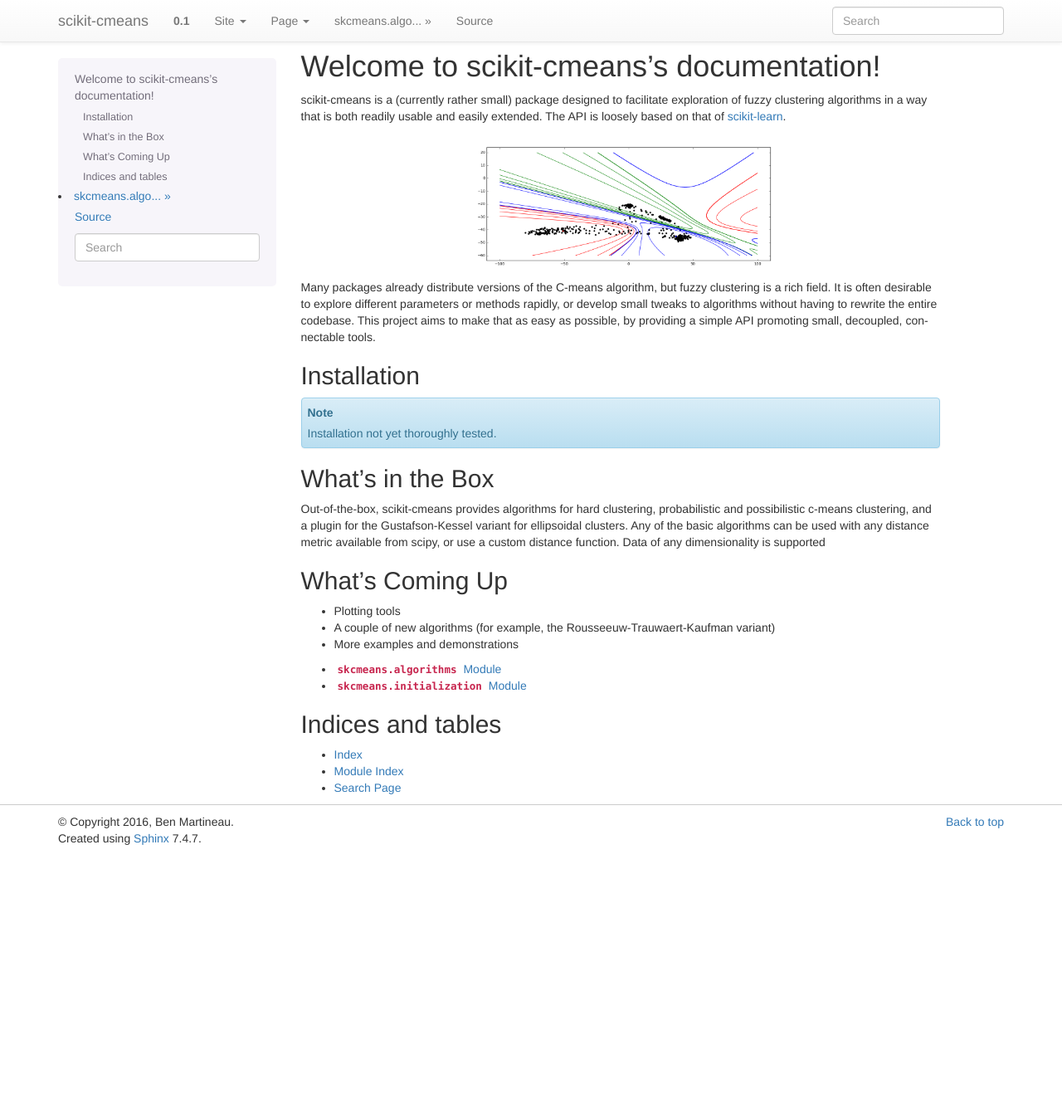
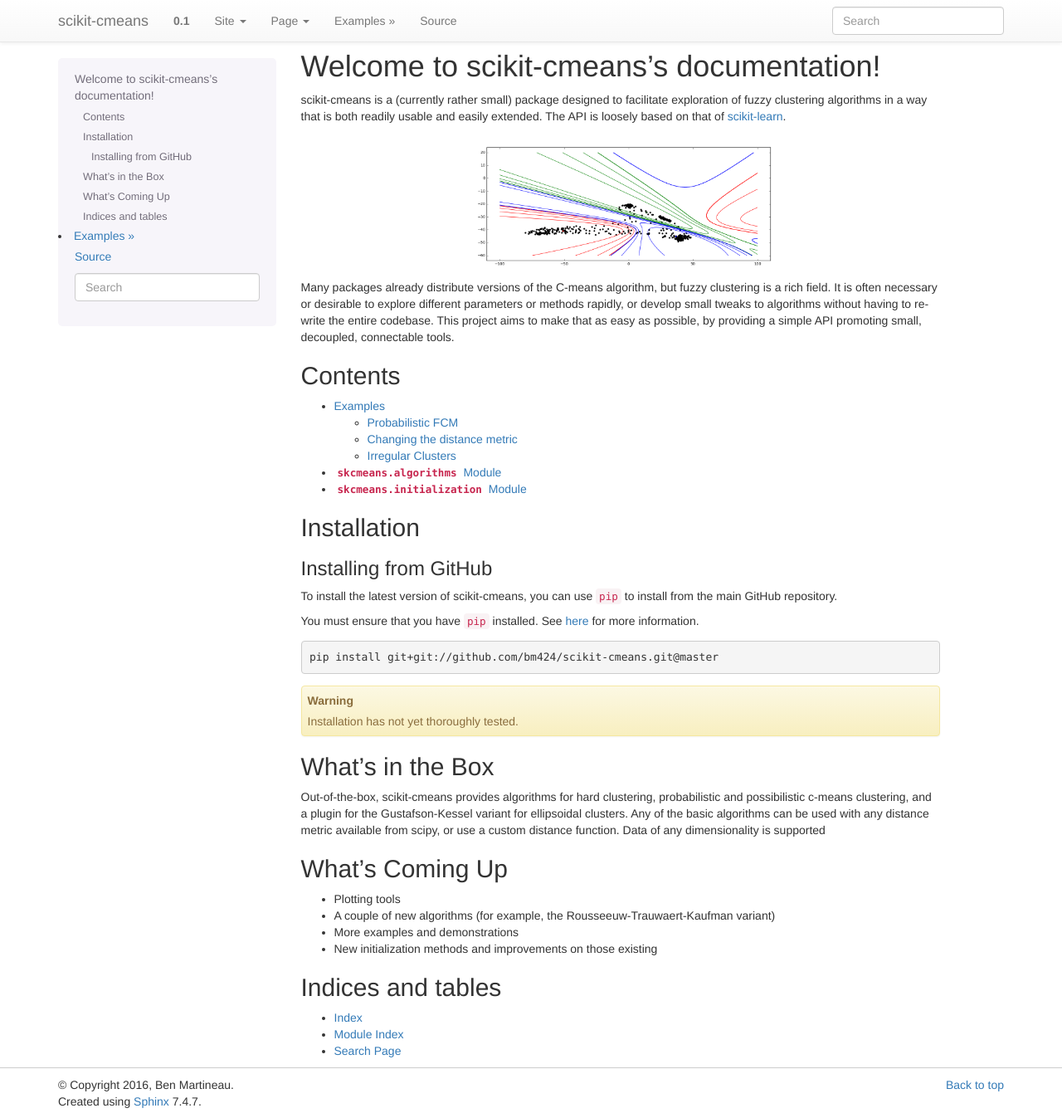
Before and after one commit to bm424/scikit-cmeans, a Sphinx documentation site: the page built from docs/index.rst, in a window 1280 px wide and 1347 px high. Shown: the whole window at 83% size. Built offline with Sphinx 7.4.7, drawn with Linux system fonts in a browser that asks for light colours; some of the changed lines change nothing that is shown.

Commit message:
Update documentation with examples

```diff
--- /dev/null
+++ b/docs/examples.rst
@@ -0,0 +1,124 @@
+Examples
+========
+
+Probabilistic FCM
+-----------------
+
+In the probabilistic algorithm, the total membership of every point must
+equal unity - that is, membership is divided between each of the possible
+cluster centers. Here, we produce a plot identifying the clusters in a
+dataset. There is overlap between the clusters where ambiguity is detected.
+
+Input
+.....
+
+.. code-block:: python
+    :emphasize-lines: 6,8,9
+
+    import numpy as np
+    import matplotlib.pyplot as plt
+    from skcmeans.algorithms import Probabilistic
+    from sklearn.datasets import make_blobs
+    plt.figure(figsize=(5, 5)).add_subplot(aspect='equal')
+    n_clusters = 4
+    data, labels = make_blobs(n_samples=300, centers=n_clusters, random_state=1)
+    clusterer = Probabilistic(n_clusters=n_clusters, n_init=20)
+    clusterer.fit(data)
+    xx, yy = np.array(np.meshgrid(np.linspace(-10, 10, 1000), np.linspace(-10, 10, 1000)))
+    z = np.rollaxis(clusterer.calculate_memberships(np.c_[xx.ravel(), yy.ravel()]).reshape(*xx.shape, -1), 2, 0)
+    colors = 'rgbyco'
+    for membership, color in zip(z, colors):
+        plt.contour(xx, yy, membership, colors=color, alpha=0.5)
+    plt.scatter(data[:, 0], data[:, 1], c='k')
+
+Result
+......
+
+.. image:: _images/probabilistic.png
+    :alt: Probabilistic fuzzy clustering result.
+
+
+
+Changing the distance metric
+----------------------------
+
+Sometimes, it's useful to have a look at how different distance metrics
+behave - for example, with higher-dimensional data, the cosine distance might
+do better than the default Euclidean distance. It is possible to change the
+distance measure of a clusterer instance on the fly, but it is probably
+clearer to subclass the original algorithm:
+
+Input
+.....
+
+.. code-block:: python
+    :emphasize-lines: 5,6,10
+
+    import numpy as np
+    import matplotlib.pyplot as plt
+    from skcmeans.algorithms import Probabilistic
+    from sklearn.datasets import make_blobs
+    class CosineProbabilistic(Probabilistic):
+        metric = 'cityblock'
+    plt.figure(figsize=(5, 5)).add_subplot(aspect='equal')
+    n_clusters = 4
+    data, labels = make_blobs(n_samples=300, centers=n_clusters, random_state=1)
+    clusterer = CosineProbabilistic(n_clusters=n_clusters, n_init=20)
+    clusterer.fit(data)
+    xx, yy = np.array(np.meshgrid(np.linspace(-10, 10, 1000), np.linspace(-10, 10, 1000)))
+    z = np.rollaxis(clusterer.calculate_memberships(np.c_[xx.ravel(), yy.ravel()]).reshape(*xx.shape, -1), 2, 0)
+    colors = 'rgbyco'
+    for membership, color in zip(z, colors):
+        plt.contour(xx, yy, membership, colors=color, alpha=0.5)
+    plt.scatter(data[:, 0], data[:, 1], c='k')
+
+Result
+......
+
+.. image:: _images/metric.png
+    :alt: Probabilistic fuzzy clustering with the cityblock distance metric.
+
+
+Irregular Clusters
+------------------
+
+In real data science, the clusters are not usually nice circular (or
+hyperspherical) shapes. One way of accounting for this is the
+Gustafson-Kessel algorithm, which effectively adds a covariance matrix to
+each cluster center, giving it ellipsoidal character, and an updated distance
+calculation to go with it. This can be combined with either of the basic
+algorithms.
+
+Input
+.....
+
+.. code-block::
+    :emphasize-lines: 5,6,12
+
+    import numpy as np
+    import matplotlib.pyplot as plt
+    from skcmeans.algorithms import Probabilistic, GustafsonKesselMixin
+    from sklearn.datasets import make_blobs
+    class GKProbabilistic(Probabilistic, GustafsonKesselMixin):
+        pass
+    plt.figure(figsize=(5, 5)).add_subplot(aspect='equal')
+    n_clusters = 4
+    data, labels = make_blobs(n_samples=300, centers=n_clusters, random_state=1)
+    transform = np.array([[1, 0.4], [1, 1]])
+    data = np.dot(data, transform)
+    clusterer = GKProbabilistic(n_clusters=n_clusters, n_init=20)
+    clusterer.fit(data)
+    xx, yy = np.array(np.meshgrid(np.linspace(-20, 10, 1000), np.linspace(-15, 10, 1000)))
+    z = np.rollaxis(clusterer.calculate_memberships(np.c_[xx.ravel(), yy.ravel()]).reshape(*xx.shape, -1), 2, 0)
+    colors = 'rgbyco'
+    for membership, color in zip(z, colors):
+        plt.contour(xx, yy, membership, colors=color, alpha=0.5)
+    plt.scatter(data[:, 0], data[:, 1], c='k')
+
+
+
+Result
+......
+
+.. image:: _images/gustafsonkessel.png
+    :alt: Probabilistic fuzzy clustering with the Gustafson Kessel approach.
--- a/docs/index.rst
+++ b/docs/index.rst
@@ -17,18 +17,44 @@
 
 
 Many packages already distribute versions of the C-means algorithm, but fuzzy
-clustering is a rich field. It is often desirable to explore different
-parameters or methods rapidly, or develop small tweaks to algorithms without
-having to rewrite the entire codebase. This project aims to make that as
-easy as possible, by providing a simple API promoting small, decoupled,
-connectable tools.
+clustering is a rich field. It is often necessary or desirable to explore
+different parameters or methods rapidly, or develop small tweaks to
+algorithms without having to rewrite the entire codebase. This project aims
+to make that as easy as possible, by providing a simple API promoting
+small, decoupled, connectable tools.
+
+
+Contents
+--------
+
+.. toctree::
+   :maxdepth: 2
+
+   examples
+   skcmeans.algorithms
+   skcmeans.initialization
 
 
 Installation
 ------------
 
-.. note::
-    Installation not yet thoroughly tested.
+Installing from GitHub
+......................
+
+To install the latest version of scikit-cmeans, you can use ``pip`` to install
+from the main GitHub repository.
+
+You must ensure that you have ``pip`` installed. See
+`here <https://docs.python.org/3/installing/>`_ for more information.
+
+.. code-block:: bash
+
+    pip install git+git://github.com/bm424/scikit-cmeans.git@master
+
+
+.. warning::
+
+    Installation has not yet thoroughly tested.
 
 
 What's in the Box
@@ -48,15 +74,7 @@
 - A couple of new algorithms (for example, the Rousseeuw-Trauwaert-Kaufman
   variant)
 - More examples and demonstrations
-
-
-
-.. toctree::
-
-   skcmeans.algorithms
-   skcmeans.initialization
-
-
+- New initialization methods and improvements on those existing
 
 
 Indices and tables
```
Also changed, not shown: docs/_images/probabilistic.png (added), 1 other file.
